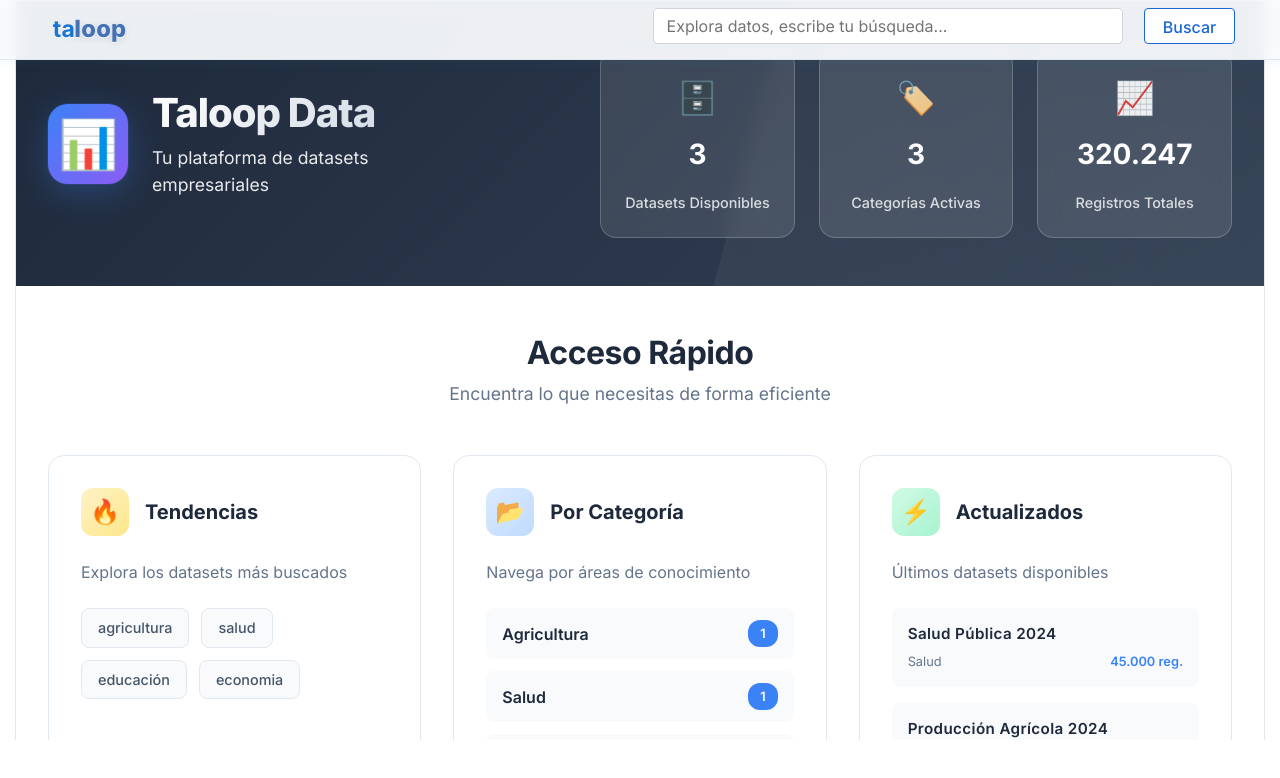
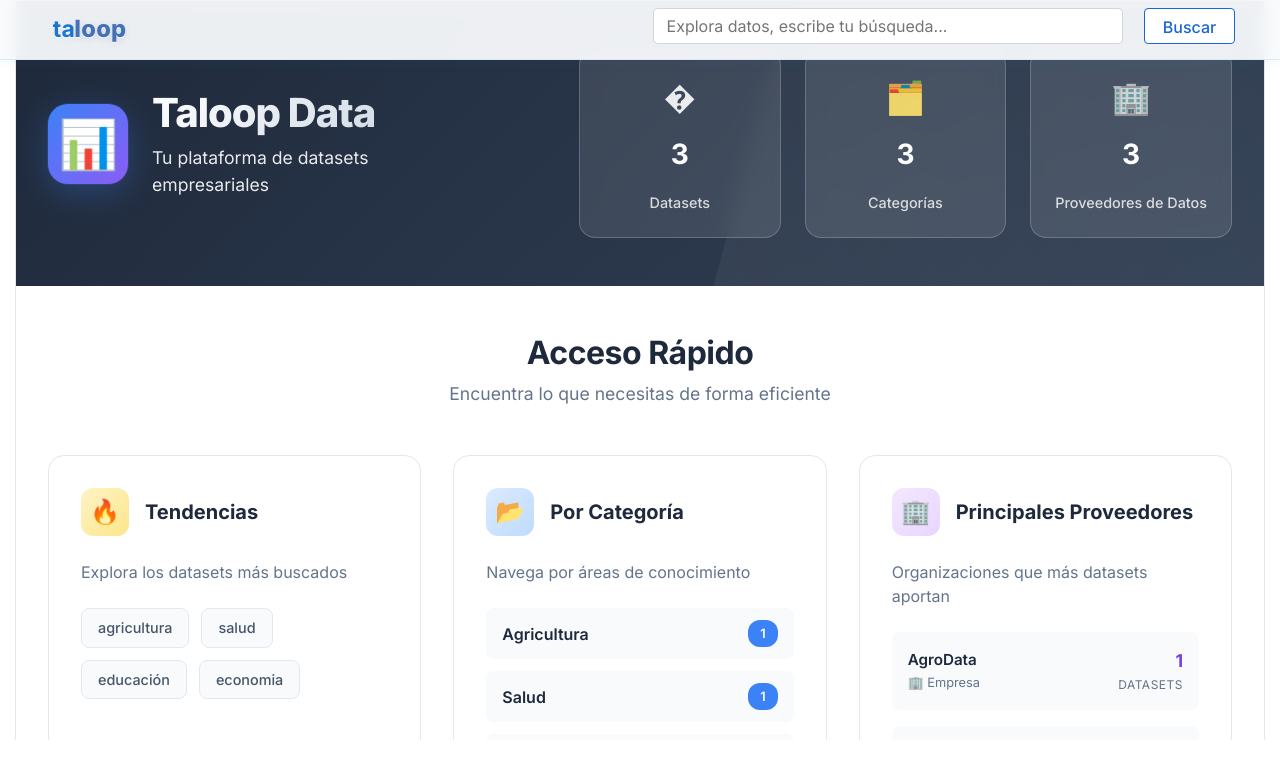
Before and after one commit to yonatan-alvarez-h/taloop-app, a React (Vite) app: page / in a window 1280 px wide. Shown: the top 778 px of the page. Built offline with nearby package versions, Linux system fonts and the light colour scheme.

Commit message:
feat: add Providers Showcase with top providers and updated statistics in WelcomeSectionAlt

```diff
--- a/src/components/Home/Welcome/WelcomeSectionAlt.css
+++ b/src/components/Home/Welcome/WelcomeSectionAlt.css
@@ -264,6 +264,11 @@
   color: #1e40af;
 }
 
+.action-icon.providers {
+  background: linear-gradient(135deg, #f3e8ff, #e9d5ff);
+  color: #7c3aed;
+}
+
 .action-icon.recent {
   background: linear-gradient(135deg, #d1fae5, #a7f3d0);
   color: #065f46;
@@ -346,6 +351,78 @@
   border-radius: 12px;
   font-size: 0.8rem;
   font-weight: 600;
+}
+
+/* Providers Showcase */
+.providers-showcase {
+  display: flex;
+  flex-direction: column;
+  gap: 1rem;
+}
+
+.provider-preview {
+  display: flex;
+  justify-content: space-between;
+  align-items: center;
+  padding: 1rem;
+  background: #f8fafc;
+  border-radius: 8px;
+  cursor: pointer;
+  transition: all 0.2s ease;
+  animation: fadeInUp 0.6s ease-out both;
+}
+
+.provider-preview:hover {
+  background: #e2e8f0;
+  transform: translateX(4px);
+}
+
+.provider-info {
+  flex: 1;
+  min-width: 0;
+}
+
+.provider-name {
+  font-weight: 600;
+  color: #1e293b;
+  margin-bottom: 0.25rem;
+  font-size: 0.95rem;
+  line-height: 1.3;
+}
+
+.provider-type {
+  font-size: 0.8rem;
+  color: #64748b;
+  display: flex;
+  align-items: center;
+  gap: 0.25rem;
+}
+
+.provider-stats {
+  display: flex;
+  flex-direction: column;
+  align-items: flex-end;
+  gap: 0.125rem;
+}
+
+.provider-count {
+  font-size: 1.1rem;
+  font-weight: 700;
+  color: #7c3aed;
+}
+
+.provider-label {
+  font-size: 0.75rem;
+  color: #64748b;
+  text-transform: uppercase;
+  letter-spacing: 0.5px;
+}
+
+.empty-providers {
+  padding: 2rem 1rem;
+  text-align: center;
+  color: #94a3b8;
+  font-style: italic;
 }
 
 /* Recent Showcase */
--- a/src/components/Home/Welcome/WelcomeSectionAlt.tsx
+++ b/src/components/Home/Welcome/WelcomeSectionAlt.tsx
@@ -11,23 +11,30 @@ const WelcomeSectionAlt: React.FC<WelcomeSectionAltProps> = ({
   datasets,
   onSearch,
 }) => {
-  // Obtener algunas estadísticas rápidas
+  // Obtener las métricas principales
   const totalDatasets = datasets.length;
-  const totalRecords = datasets.reduce(
-    (sum, ds) => sum + (ds.size?.recordCount || 0),
-    0
-  );
+  const totalCategories = [
+    ...new Set(datasets.map((ds) => ds.category).filter(Boolean)),
+  ].length;
+  const totalProviders = [
+    ...new Set(datasets.map((ds) => ds.owner.name).filter(Boolean)),
+  ].length;
+
   const categories = [
     ...new Set(datasets.map((ds) => ds.category).filter(Boolean)),
   ];
-  const recentDatasets = datasets
-    .filter((ds) => ds.timestamps?.updatedAt)
-    .sort(
-      (a, b) =>
-        new Date(b.timestamps!.updatedAt).getTime() -
-        new Date(a.timestamps!.updatedAt).getTime()
-    )
-    .slice(0, 3);
+
+  // Obtener los principales proveedores
+  const topProviders = Object.entries(
+    datasets.reduce((acc, ds) => {
+      const providerName = ds.owner.name;
+      acc[providerName] = (acc[providerName] || 0) + 1;
+      return acc;
+    }, {} as Record<string, number>)
+  )
+    .sort(([, a], [, b]) => b - a)
+    .slice(0, 3)
+    .map(([name, count]) => ({ name, count }));
 
   const popularSearches = [
     "agricultura",
@@ -63,24 +70,24 @@ const WelcomeSectionAlt: React.FC<WelcomeSectionAltProps> = ({
           <div className="stats-overview">
             <div className="overview-grid">
               <div className="overview-card datasets-card">
-                <div className="card-icon">🗄️</div>
+                <div className="card-icon">�</div>
                 <div className="card-content">
                   <h3>{formatNumber(totalDatasets)}</h3>
-                  <p>Datasets Disponibles</p>
+                  <p>Datasets</p>
                 </div>
               </div>
               <div className="overview-card categories-card">
-                <div className="card-icon">🏷️</div>
+                <div className="card-icon">🗂️</div>
                 <div className="card-content">
-                  <h3>{categories.length}</h3>
-                  <p>Categorías Activas</p>
+                  <h3>{totalCategories}</h3>
+                  <p>Categorías</p>
                 </div>
               </div>
-              <div className="overview-card records-card">
-                <div className="card-icon">📈</div>
+              <div className="overview-card providers-card">
+                <div className="card-icon">🏢</div>
                 <div className="card-content">
-                  <h3>{formatNumber(totalRecords)}</h3>
-                  <p>Registros Totales</p>
+                  <h3>{totalProviders}</h3>
+                  <p>Proveedores de Datos</p>
                 </div>
               </div>
             </div>
@@ -152,38 +159,45 @@ const WelcomeSectionAlt: React.FC<WelcomeSectionAltProps> = ({
               </div>
             </div>
 
-            <div className="action-card recent-card">
+            <div className="action-card providers-card-main">
               <div className="action-header">
-                <div className="action-icon recent">⚡</div>
-                <h3>Actualizados</h3>
+                <div className="action-icon providers">🏢</div>
+                <h3>Principales Proveedores</h3>
               </div>
               <div className="action-content">
                 <p className="action-description">
-                  Últimos datasets disponibles
+                  Organizaciones que más datasets aportan
                 </p>
-                <div className="recent-showcase">
-                  {recentDatasets.length > 0 ? (
-                    recentDatasets.slice(0, 2).map((dataset, index) => (
+                <div className="providers-showcase">
+                  {topProviders.length > 0 ? (
+                    topProviders.map((provider, index) => (
                       <div
-                        key={dataset.uid}
-                        className="recent-preview"
-                        onClick={() => onSearch(dataset.title)}
+                        key={provider.name}
+                        className="provider-preview"
+                        onClick={() => onSearch(provider.name)}
                         style={{ animationDelay: `${index * 0.1}s` }}
                       >
-                        <div className="preview-title">{dataset.title}</div>
-                        <div className="preview-meta">
-                          <span className="preview-category">
-                            {dataset.category}
+                        <div className="provider-info">
+                          <div className="provider-name">{provider.name}</div>
+                          <div className="provider-type">
+                            {datasets.find(
+                              (ds) => ds.owner.name === provider.name
+                            )?.owner.type === "empresa"
+                              ? "🏢 Empresa"
+                              : "👤 Usuario"}
+                          </div>
+                        </div>
+                        <div className="provider-stats">
+                          <span className="provider-count">
+                            {provider.count}
                           </span>
-                          <span className="preview-records">
-                            {formatNumber(dataset.size?.recordCount || 0)} reg.
-                          </span>
+                          <span className="provider-label">datasets</span>
                         </div>
                       </div>
                     ))
                   ) : (
-                    <div className="empty-recent">
-                      <span>No hay datasets recientes</span>
+                    <div className="empty-providers">
+                      <span>No hay proveedores disponibles</span>
                     </div>
                   )}
                 </div>
```
